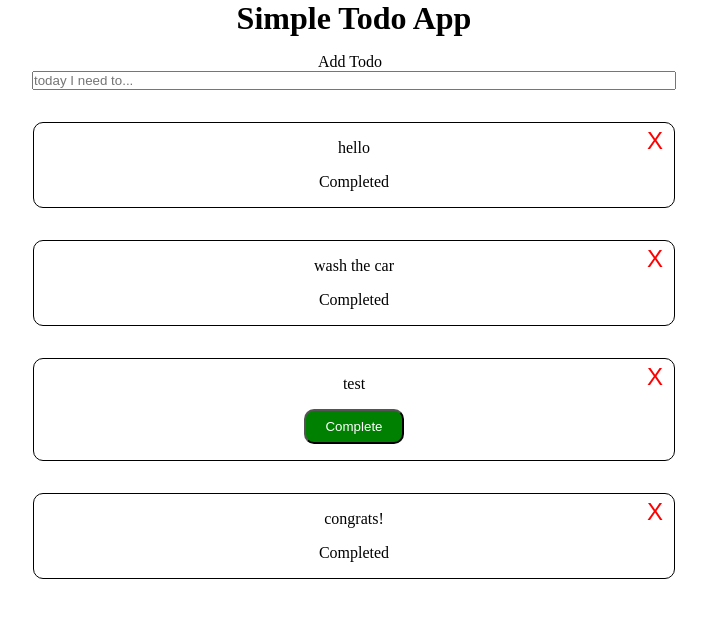
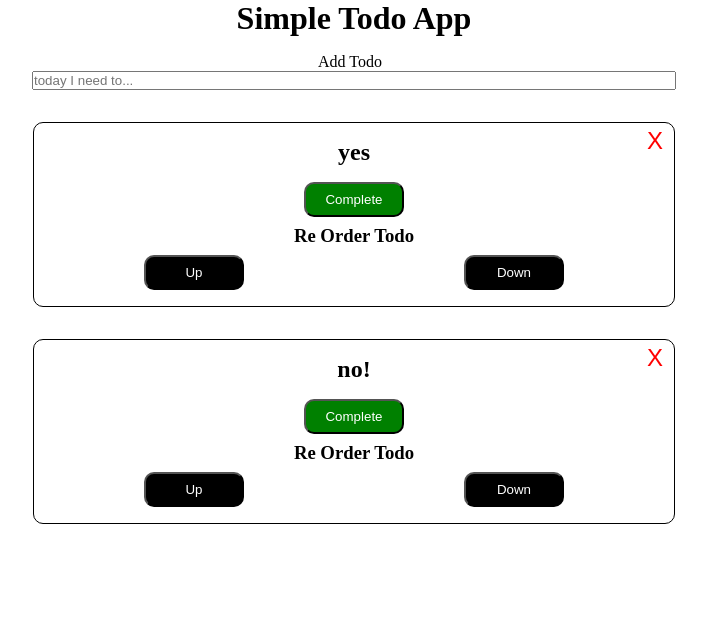
Before and after one commit to derrickholleman/simple-todo-app, a React (Create React App) app: page / in a window 1280 px wide. Shown: the top 618 px of the page, without its empty margins (286-993 px from the left). Built offline with nearby package versions, Linux system fonts and the light colour scheme; data requests are answered from the project's data file.

Commit message:
temporarily re order items

```diff
--- a/src/App.css
+++ b/src/App.css
@@ -9,6 +9,11 @@
 
 ul {
   list-style: none;
+}
+
+h3 {
+  margin-top: .5rem;
+  margin-bottom: -.5rem;
 }
 
 .todo {
@@ -56,6 +61,15 @@ button:hover {
   background-color: rgba(0, 128, 0, 0.842);
 }
 
+.reorder-btns {
+  display: flex;
+  justify-content: space-evenly;
+  align-items: center;
+}
+.reorder-btns button {
+  background-color: black;
+}
+
 .completed {
   margin-top: 1rem;
 }
--- a/src/App.js
+++ b/src/App.js
@@ -37,6 +37,30 @@ function App() {
     deleteTodo(id).then(loadTodos);
   };
 
+  const handleMoveDown = (index) => {
+    if (index + 1 === todos.length) {
+      return null
+    }
+    let temp = todos[index];
+    todos[index] = todos[index + 1];
+    todos[index + 1] = temp;
+
+    setTodos((todos) => [...todos])
+
+  };
+
+  const handleMoveUp = (index) => {
+    if (index === 0) {
+      return null
+    }
+    let temp = todos[index];
+    todos[index] = todos[index - 1];
+    todos[index - 1] = temp;
+
+    setTodos((todos) => [...todos])
+
+  };
+
   return (
     <div className="App">
       <h1>Simple Todo App</h1>
@@ -54,12 +78,16 @@ function App() {
         <input type="submit" style={{ display: "none" }} />
       </form>
 
-      {todos.map((todo) => (
+      {todos.map((todo, index) => (
         <Todo
           key={todo.id}
           todo={todo}
           handleDelete={() => handleDelete(todo.id)}
           loadTodos={loadTodos}
+          todos={todos}
+          setTodos={setTodos}
+          handleMoveDown={() => handleMoveDown(index)}
+          handleMoveUp={() => handleMoveUp(index)}
         />
       ))}
     </div>
--- a/src/Todo.jsx
+++ b/src/Todo.jsx
@@ -1,15 +1,22 @@
 import React from "react";
 import { updateCompleted } from "./utils/api";
 
-const Todo = ({ todo, handleDelete, loadTodos }) => {
+const Todo = ({
+  todo,
+  handleDelete,
+  loadTodos,
+  handleMoveDown,
+  handleMoveUp,
+}) => {
   const handleCompleted = () => {
-    updateCompleted(todo, todo.id).then(loadTodos)
+    updateCompleted(todo, todo.id).then(loadTodos);
   };
+
   return (
     <div>
       <ul>
         <li className="todo">
-          <p className="todo-text">{todo.text}</p>
+          <h2 className="todo-text">{todo.text}</h2>
           {todo.isCompleted ? (
             <p className="completed">Completed</p>
           ) : (
@@ -18,6 +25,11 @@ const Todo = ({ todo, handleDelete, loadTodos }) => {
           <button onClick={handleDelete} className="delete-btn">
             X
           </button>
+          <h3>Re Order Todo</h3>
+          <div className="reorder-btns">
+            <button onClick={handleMoveUp}>Up</button>
+            <button onClick={handleMoveDown}>Down</button>
+          </div>
         </li>
       </ul>
     </div>
--- a/todos.json
+++ b/todos.json
@@ -1,24 +1,14 @@
 {
   "todos": [
     {
-      "text": "hello",
-      "isCompleted": true,
-      "id": 4
+      "text": "yes",
+      "isCompleted": false,
+      "id": 1
     },
     {
-      "text": "wash the car",
-      "isCompleted": true,
-      "id": 8
-    },
-    {
-      "text": "test",
+      "text": "no!",
       "isCompleted": false,
-      "id": 9
-    },
-    {
-      "text": "congrats!",
-      "isCompleted": true,
-      "id": 10
+      "id": 2
     }
   ]
 }
```
